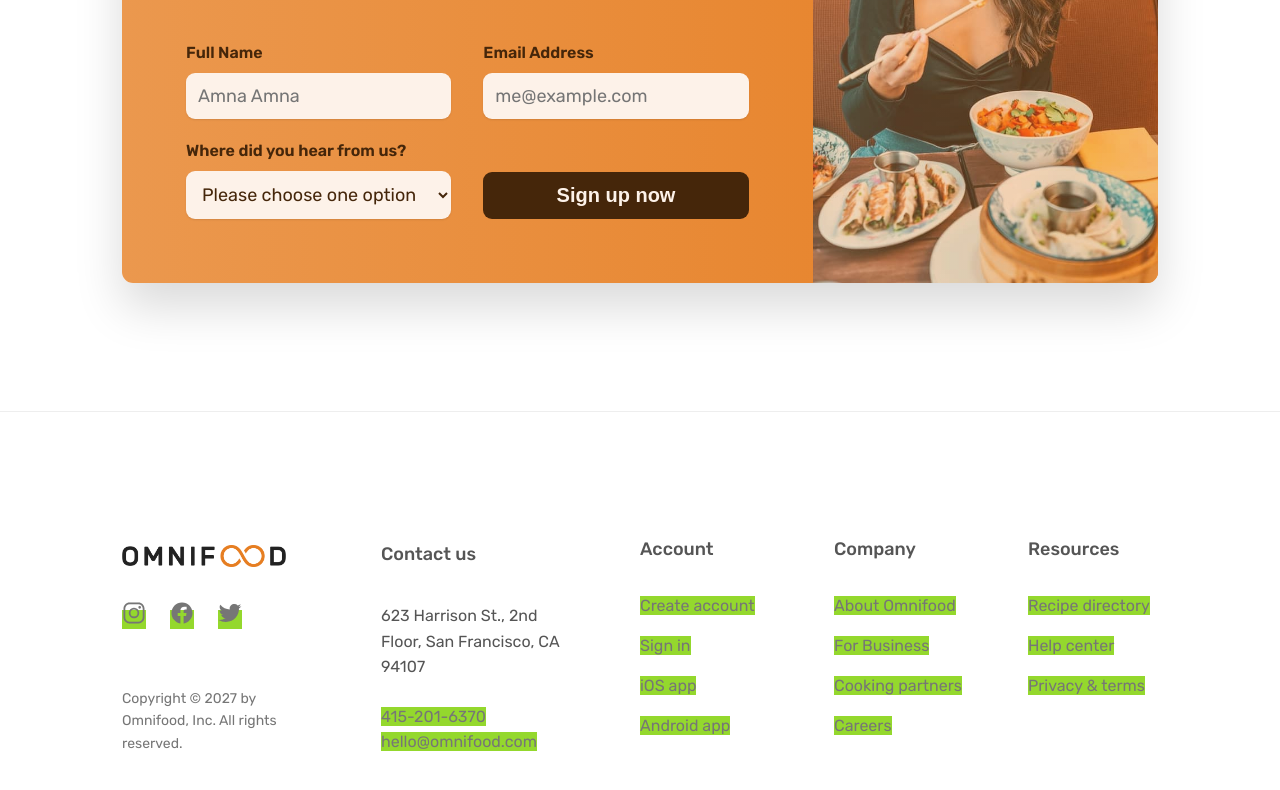
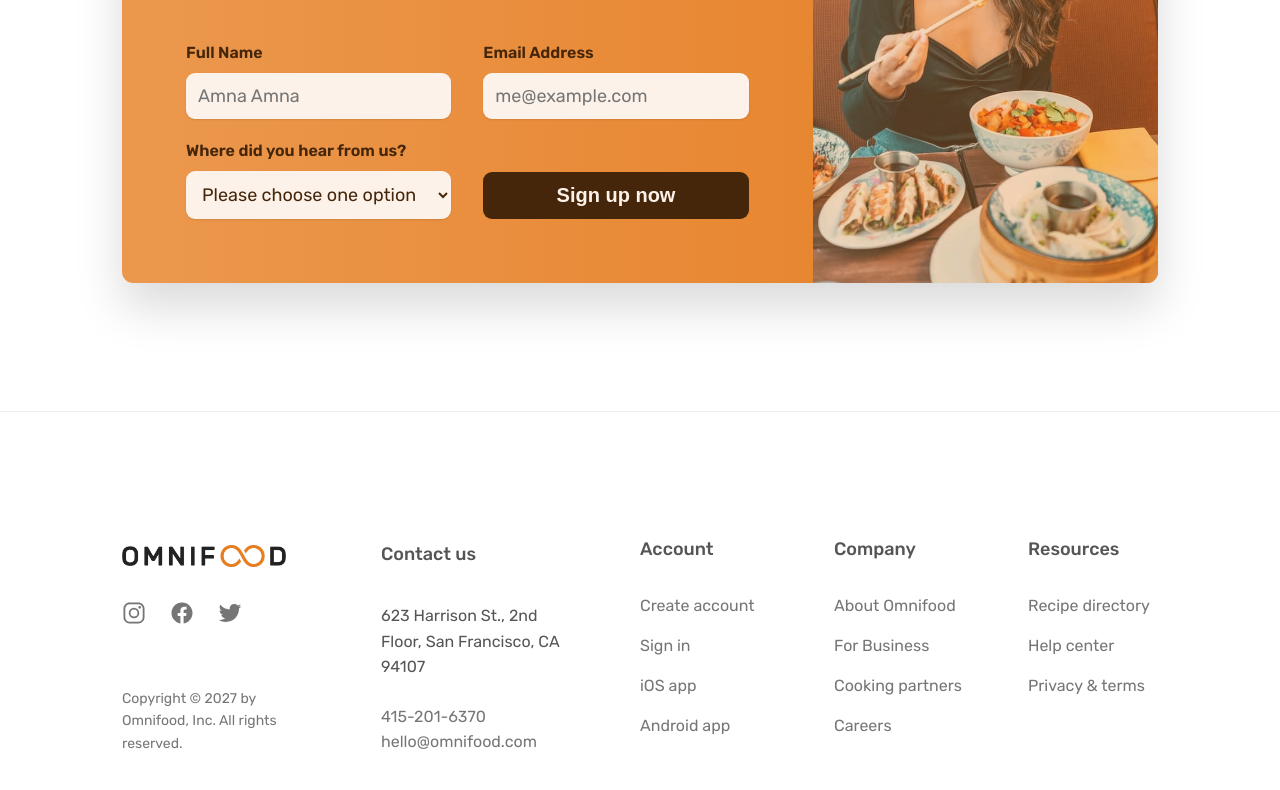
Before and after one commit to Amna-Amna/Omnifood, a plain HTML site: page index.html in a window 1280 px wide. Shown: the part 6803-7593 px from the top of the page. Drawn offline with nearby package versions, Linux system fonts and the light colour scheme; some packages are replaced by stand-ins of ours; a script that the page names is missing; files whose address does not match are found by name; a web font is replaced by a local one.

Commit message:
changed link color

```diff
--- a/css/index.css
+++ b/css/index.css
@@ -883,7 +883,6 @@ footer {
 
 .footer-link {
   white-space: nowrap;
-  background-color: #94d82d;
 }
 
 /**************************/
```
